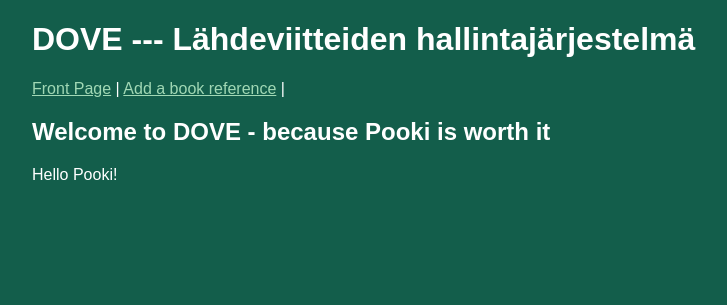
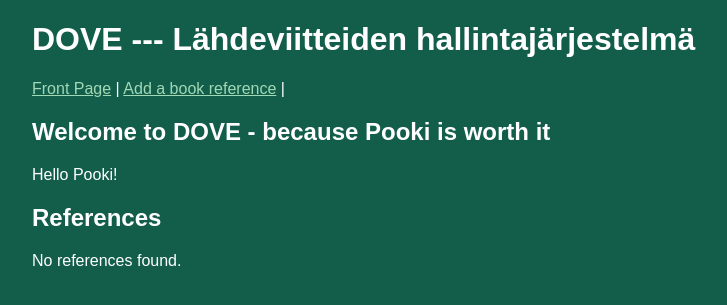
Before and after one commit to OliverLaaksoHY/OHTU---DOVE, a Flask app: page / in a window 1280 px wide. Shown: the top 305 px of the page, without its empty margins (208-935 px from the left). Run offline with Flask 3, Linux system fonts and the light colour scheme.

Commit message:
refactor: integrate reference retrieval into index and show references pages

```diff
--- a/src/app.py
+++ b/src/app.py
@@ -2,16 +2,16 @@ from flask import redirect, render_template, request, jsonify, flash
 from db_helper import reset_db
 from config import app, test_env
 import utils
-from repositories.book_reference_repository import db_create_reference
+from repositories.book_reference_repository import db_create_reference, get_references
 
 @app.route("/")
 def index():
-    return render_template("index.html")
-
+    references = get_references()
+    return render_template("index.html", references=references)
 
 @app.route("/add_reference")
 def add_reference():
-   return render_template("add_reference.html")
+    return render_template("add_reference.html")
 
 @app.route("/create_reference", methods=["POST"])
 def create_reference():
@@ -29,6 +29,11 @@ def create_reference():
 
     return redirect("/")
 
+@app.route("/show_references")
+def show_references():
+    references = get_references()
+    return render_template("show_references.html", references=references)
+
 # testausta varten oleva reitti
 if test_env:
     @app.route("/reset_db")
--- a/src/templates/index.html
+++ b/src/templates/index.html
@@ -7,4 +7,16 @@
 <h2>Welcome to DOVE - because Pooki is worth it</h2>
 <p>Hello Pooki!</p>
 
+<h2>References</h2>
+
+{% if references %}
+    <ul>
+    {% for reference in references %}
+        <li>{{ reference.title }} by {{ reference.author }} ({{ reference.year }})</li>
+    {% endfor %}
+    </ul>
+{% else %}
+    <p>No references found.</p>
+{% endif %}
+
 {% endblock %}
```
